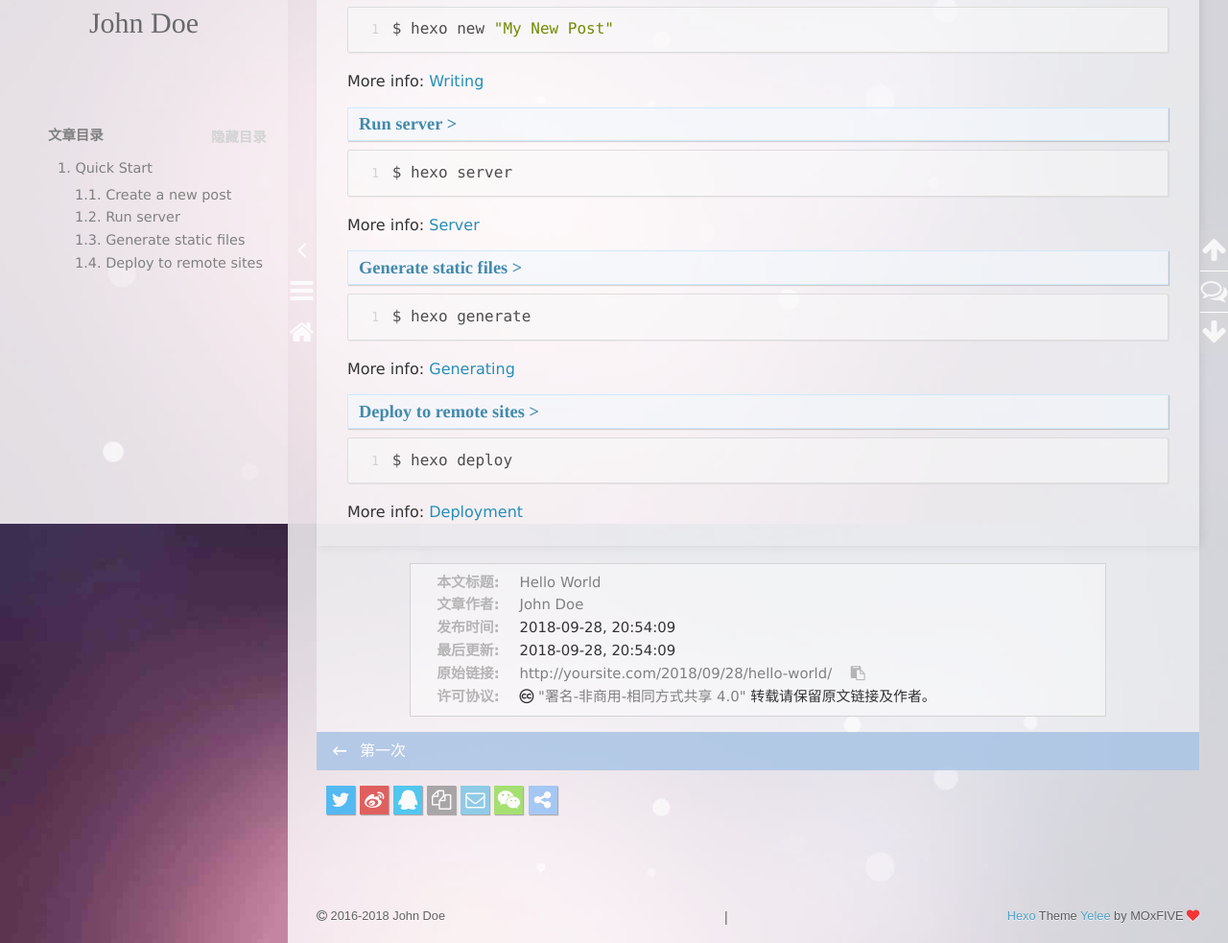
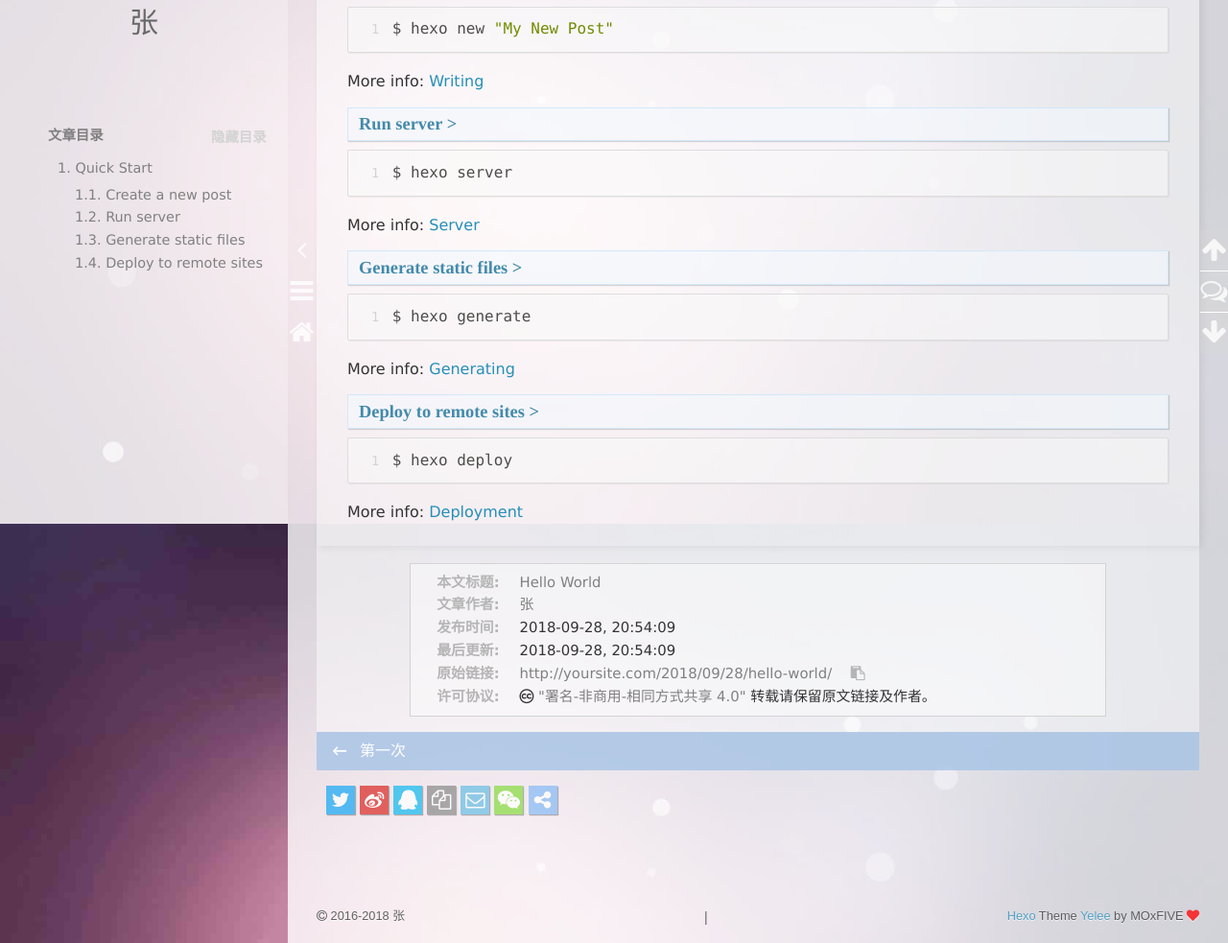
Before and after one commit to zhangle2717/zhangle2717.github.io, a plain HTML site: page 2018/09/28/hello-world/index.html in a window 1280 px wide. Shown: the part 254-1237 px from the top of the page at 96% size. Drawn offline with nearby package versions, Linux system fonts and the light colour scheme; some packages are replaced by stand-ins of ours; a script that the page names is missing.

Commit message:
Site updated: 2018-09-29 10:55:18

```diff
--- a/2018/09/28/hello-world/index.html
+++ b/2018/09/28/hello-world/index.html
@@ -11,7 +11,7 @@
 <meta http-equiv="X-UA-Compatible" content="IE=edge, chrome=1" />
 <meta name="viewport" content="width=device-width, initial-scale=1, maximum-scale=1, user-scalable=no">
 <meta name="format-detection" content="telephone=no" />
-<meta name="author" content="John Doe" />
+<meta name="author" content="张" />
 
 
 
@@ -100,7 +100,7 @@
             <img src="/img/10.jpg" class="animated zoomIn">
         </a>
         <hgroup>
-          <h1 class="header-author"><a href="/">John Doe</a></h1>
+          <h1 class="header-author"><a href="/">张</a></h1>
         </hgroup>
 
 
@@ -217,7 +217,7 @@
       <nav id="mobile-nav">
       <div class="overlay">
           <div class="slider-trigger"></div>
-          <h1 class="header-author js-mobile-header hide"><a href="/" title="回到主页">John Doe</a></h1>
+          <h1 class="header-author js-mobile-header hide"><a href="/" title="回到主页">张</a></h1>
       </div>
     <div class="intrude-less">
         <header id="header" class="inner">
@@ -225,7 +225,7 @@
                 <img src="/img/10.jpg" class="animated zoomIn">
             </a>
             <hgroup>
-              <h1 class="header-author"><a href="/" title="回到主页">John Doe</a></h1>
+              <h1 class="header-author"><a href="/" title="回到主页">张</a></h1>
             </hgroup>
 
             <nav class="header-menu">
@@ -311,12 +311,12 @@
 
     <div class="copyright">
         <p><span>本文标题:</span><a href="/2018/09/28/hello-world/">Hello World</a></p>
-        <p><span>文章作者:</span><a href="/" title="回到主页">John Doe</a></p>
+        <p><span>文章作者:</span><a href="/" title="回到主页">张</a></p>
         <p><span>发布时间:</span>2018-09-28, 20:54:09</p>
         <p><span>最后更新:</span>2018-09-28, 20:54:09</p>
         <p>
             <span>原始链接:</span><a class="post-url" href="/2018/09/28/hello-world/" title="Hello World">http://yoursite.com/2018/09/28/hello-world/</a>
-            <span class="copy-path" data-clipboard-text="原文: http://yoursite.com/2018/09/28/hello-world/　　作者: John Doe" title="点击复制文章链接"><i class="fa fa-clipboard"></i></span>
+            <span class="copy-path" data-clipboard-text="原文: http://yoursite.com/2018/09/28/hello-world/　　作者: 张" title="点击复制文章链接"><i class="fa fa-clipboard"></i></span>
             <script> var clipboard = new Clipboard('.copy-path'); </script>
         </p>
         <p>
@@ -425,7 +425,7 @@
         <div id="footer-info">
             <div class="footer-left">
                 <i class="fa fa-copyright"></i>
-                2016-2018 John Doe
+                2016-2018 张
             </div>
             <div class="footer-right">
                 <a href="http://hexo.io/" target="_blank" title="快速、简洁且高效的博客框架">Hexo</a>  Theme <a href="https://github.com/MOxFIVE/hexo-theme-yelee" target="_blank" title="简而不减 Hexo 双栏博客主题  v3.5">Yelee</a> by MOxFIVE <i class="fa fa-heart animated infinite pulse"></i>
```
Also changed, not shown: 2018/09/28/第一次/index.html (+7 -7 lines), archives/2018/09/index.html (+5 -5 lines), archives/2018/index.html (+5 -5 lines), archives/index.html (+5 -5 lines), index.html (+5 -5 lines).
